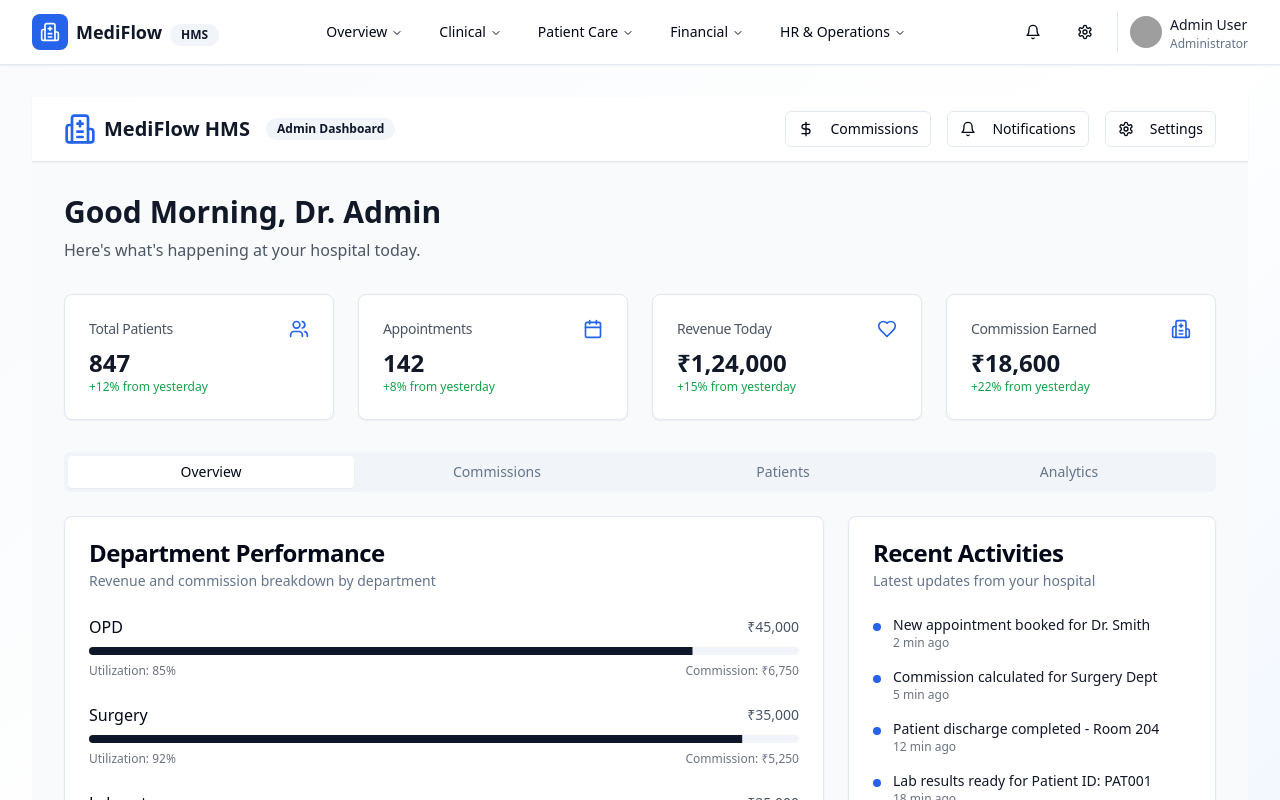
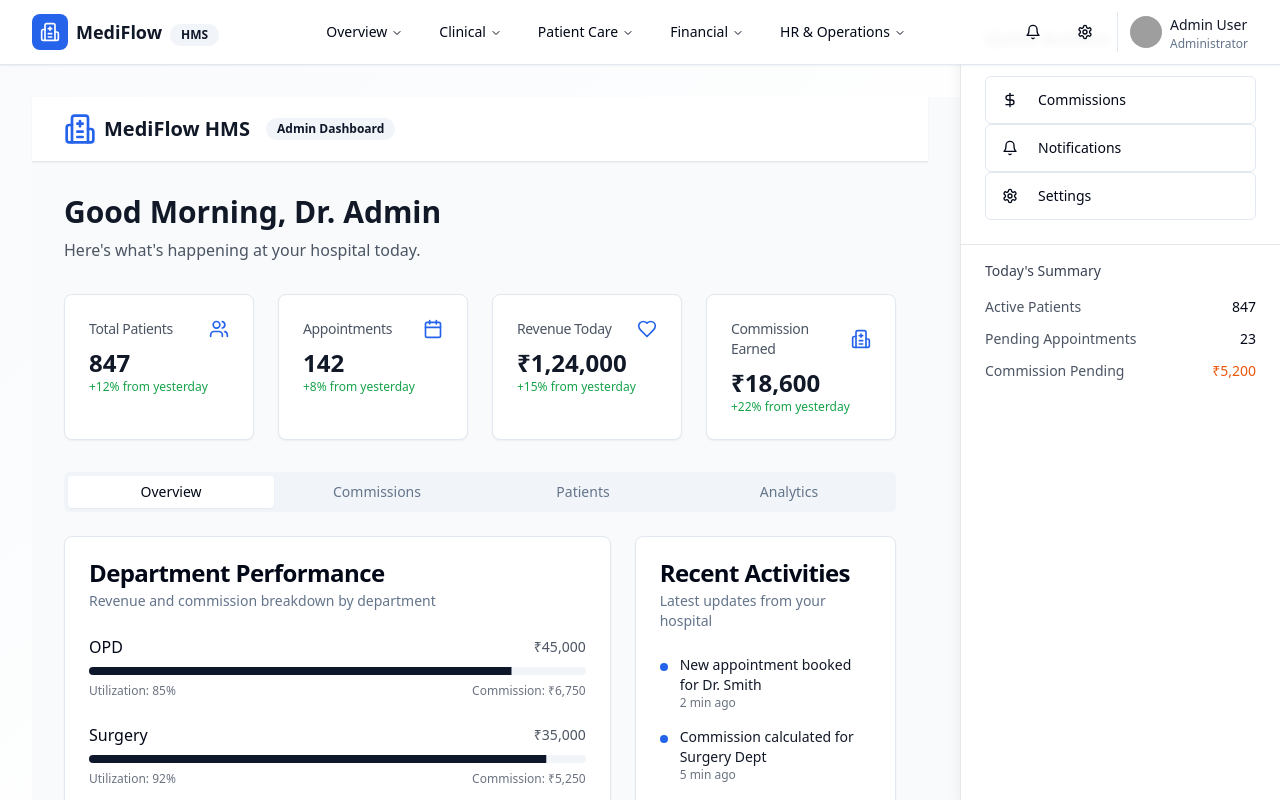
Before and after one commit to rabi61743/smart-hospital-compass-18, a React (Vite) app: page /dashboard in a window 1280 px wide. Shown: the top 800 px of the page. Built offline with nearby package versions, Linux system fonts and the light colour scheme; grey boxes are pictures that could not be loaded.

Commit message:
Implement right-side navigation
Implement a vertical navigation bar on the right side of the dashboard.

```diff
--- a/src/pages/Dashboard.tsx
+++ b/src/pages/Dashboard.tsx
@@ -1,4 +1,3 @@
-
 import { Card, CardContent, CardDescription, CardHeader, CardTitle } from "@/components/ui/card";
 import { Badge } from "@/components/ui/badge";
 import { Button } from "@/components/ui/button";
@@ -29,11 +28,19 @@ const Dashboard = () => {
     { type: "alert", message: "Lab results ready for Patient ID: PAT001", time: "18 min ago" }
   ];
 
+  const navigationItems = [
+    { label: "Commissions", href: "/commission-tracking", icon: DollarSign },
+    { label: "Notifications", href: "#", icon: Bell },
+    { label: "Settings", href: "#", icon: Settings }
+  ];
+
   return (
-    <div className="min-h-screen bg-gray-50">
+    <div className="min-h-screen bg-gray-50 flex">
+      {/* Main Content */}
+      <div className="flex-1 pr-80">
         {/* Header */}
         <header className="bg-white shadow-sm border-b">
-        <div className="max-w-7xl mx-auto px-4 sm:px-6 lg:px-8">
+          <div className="px-4 sm:px-6 lg:px-8">
             <div className="flex justify-between items-center h-16">
               <div className="flex items-center space-x-4">
                 <Link to="/" className="flex items-center space-x-2">
@@ -42,27 +49,11 @@ const Dashboard = () => {
                 </Link>
                 <Badge variant="secondary">Admin Dashboard</Badge>
               </div>
-            <div className="flex items-center space-x-4">
-              <Link to="/commission-tracking">
-                <Button variant="outline" size="sm">
-                  <DollarSign className="h-4 w-4 mr-2" />
-                  Commissions
-                </Button>
-              </Link>
-              <Button variant="outline" size="sm">
-                <Bell className="h-4 w-4 mr-2" />
-                Notifications
-              </Button>
-              <Button variant="outline" size="sm">
-                <Settings className="h-4 w-4 mr-2" />
-                Settings
-              </Button>
-            </div>
             </div>
           </div>
         </header>
 
-      <div className="max-w-7xl mx-auto px-4 sm:px-6 lg:px-8 py-8">
+        <div className="px-4 sm:px-6 lg:px-8 py-8">
           {/* Welcome Section */}
           <div className="mb-8">
             <h1 className="text-3xl font-bold text-gray-900 mb-2">Good Morning, Dr. Admin</h1>
@@ -266,6 +257,46 @@ const Dashboard = () => {
           </Tabs>
         </div>
       </div>
+
+      {/* Right Sidebar Navigation */}
+      <div className="fixed right-0 top-0 h-full w-80 bg-white border-l border-gray-200 shadow-lg z-10">
+        <div className="p-6">
+          <h3 className="text-lg font-semibold text-gray-900 mb-6">Quick Actions</h3>
+          <div className="space-y-4">
+            {navigationItems.map((item, index) => (
+              <Link key={index} to={item.href}>
+                <Button
+                  variant="outline"
+                  className="w-full justify-start h-12 text-left"
+                >
+                  <item.icon className="h-5 w-5 mr-3" />
+                  {item.label}
+                </Button>
+              </Link>
+            ))}
+          </div>
+        </div>
+
+        {/* Quick Stats in Sidebar */}
+        <div className="px-6 py-4 border-t border-gray-200">
+          <h4 className="text-sm font-medium text-gray-700 mb-4">Today's Summary</h4>
+          <div className="space-y-3">
+            <div className="flex justify-between items-center">
+              <span className="text-sm text-gray-600">Active Patients</span>
+              <span className="text-sm font-medium">847</span>
+            </div>
+            <div className="flex justify-between items-center">
+              <span className="text-sm text-gray-600">Pending Appointments</span>
+              <span className="text-sm font-medium">23</span>
+            </div>
+            <div className="flex justify-between items-center">
+              <span className="text-sm text-gray-600">Commission Pending</span>
+              <span className="text-sm font-medium text-orange-600">₹5,200</span>
+            </div>
+          </div>
+        </div>
+      </div>
+    </div>
   );
 };
 
```
Lines whose indentation alone changed are shown as unchanged.
